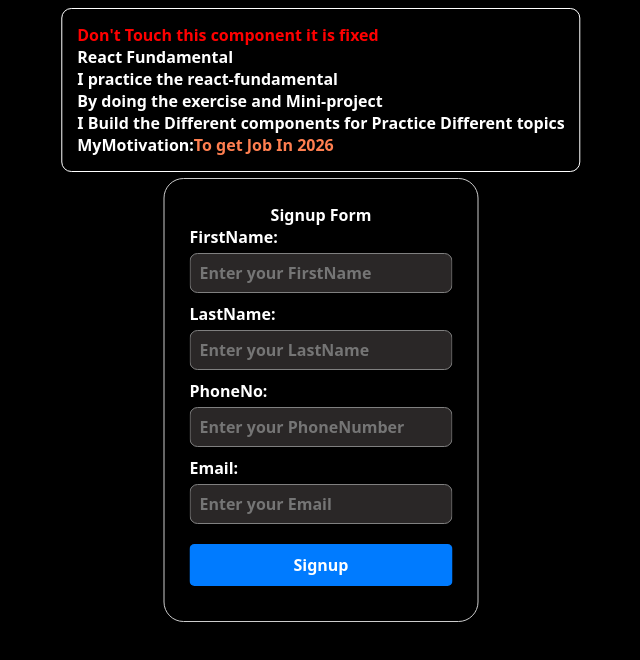
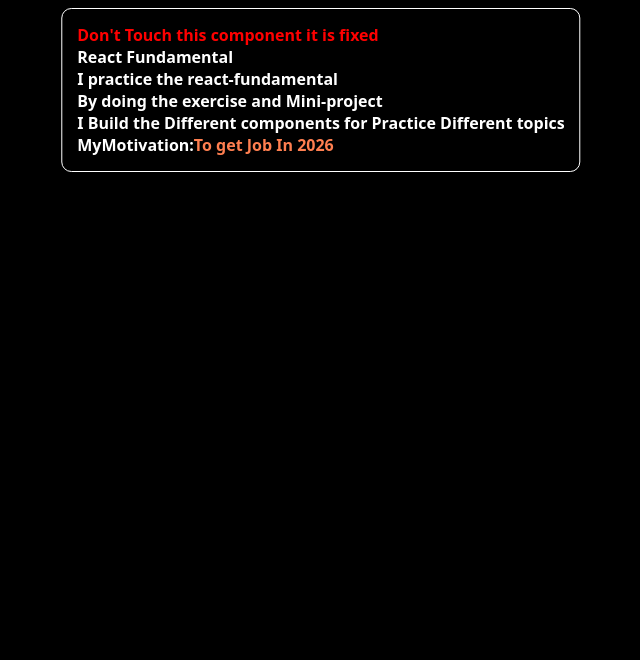
Before and after one commit to nikhildev-webapp/ReactFundamentals, a React (Vite) app: page / in a window 1280 px wide. Shown: the top 660 px of the page, without its empty margins (319-959 px from the left). Built offline with nearby package versions, Linux system fonts and the light colour scheme.

Commit message:
remove unnecessary elemnt from app.jsx

```diff
--- a/src/App.jsx
+++ b/src/App.jsx
@@ -1,14 +1,13 @@
 import './App.css'
-import Contact from './components/Contact/Contact'
 import ExerciseComponent from './components/ExerciseComponent'
-import Form from './components/Form/Form'
+
 
 function App() {
   return (
     <>
       <ExerciseComponent />
       {/* Add your exercise component here⬇️*/}
-      <Form/>
+
     </>
   )
 }
```
